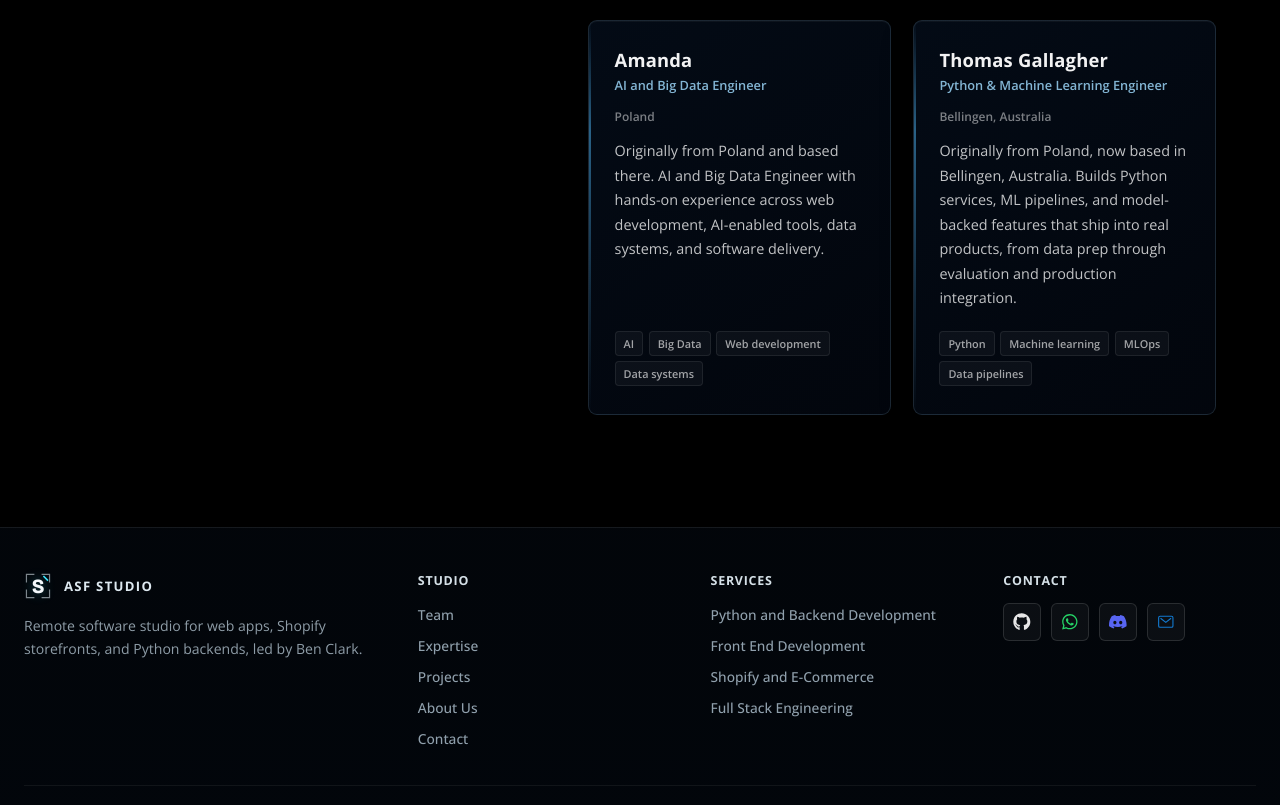
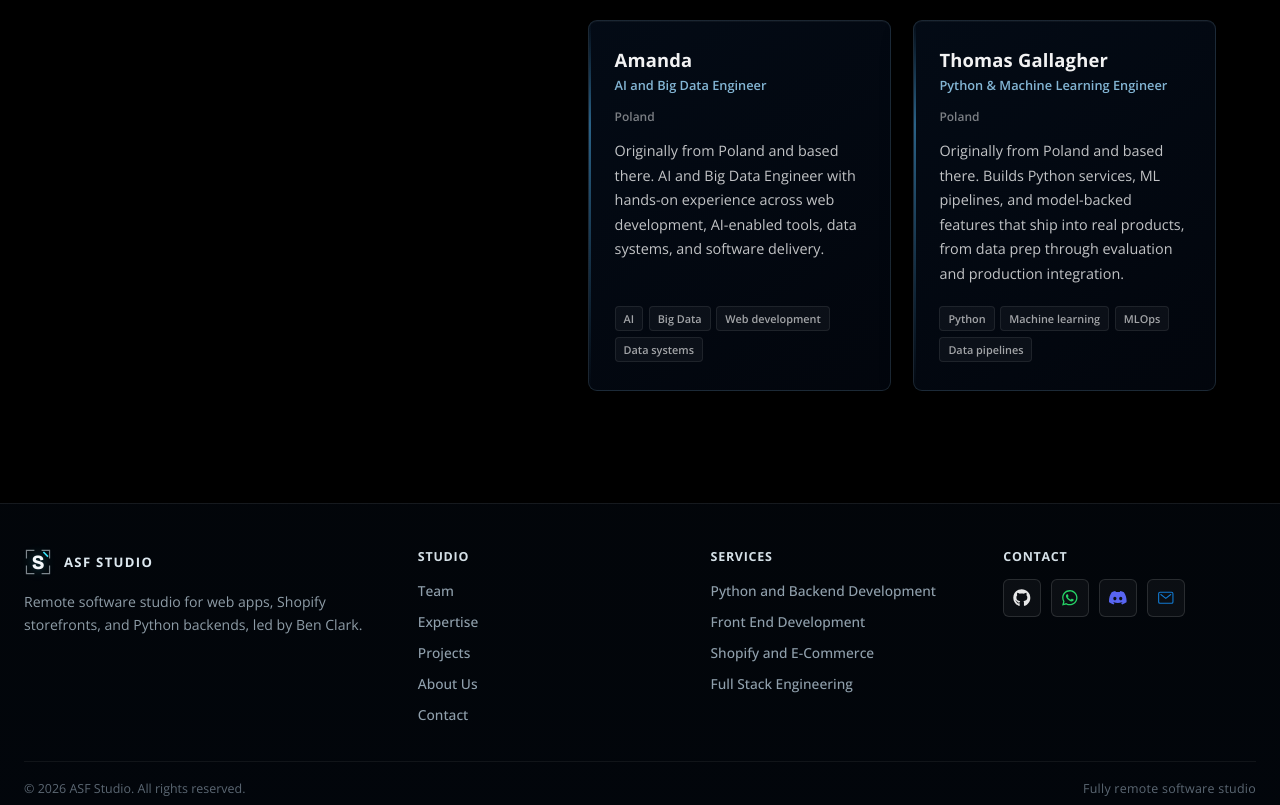
Before and after one commit to clarkk1026/ASF-portfolio, a React (Vite) app: page /team in a window 1280 px wide. Shown: the part 944-1749 px from the top of the page. Built offline with nearby package versions, Linux system fonts and the light colour scheme.

Commit message:
Update Thomas Gallagher's location and summary: Change location from Bellingen, Australia to Poland and refine the summary for clarity and consistency in portfolio data.

```diff
--- a/src/data/portfolio.ts
+++ b/src/data/portfolio.ts
@@ -172,9 +172,9 @@ export const teamMembers: TeamMember[] = [
 		id: 'thomas-gallagher',
 		name: 'Thomas Gallagher',
 		role: 'Python & Machine Learning Engineer',
-		location: 'Bellingen, Australia',
+		location: 'Poland',
 		summary:
-			'Originally from Poland, now based in Bellingen, Australia. Builds Python services, ML pipelines, and model-backed features that ship into real products, from data prep through evaluation and production integration.',
+			'Originally from Poland and based there. Builds Python services, ML pipelines, and model-backed features that ship into real products, from data prep through evaluation and production integration.',
 		focus: ['Python', 'Machine learning', 'MLOps', 'Data pipelines'],
 	},
 ];
```
